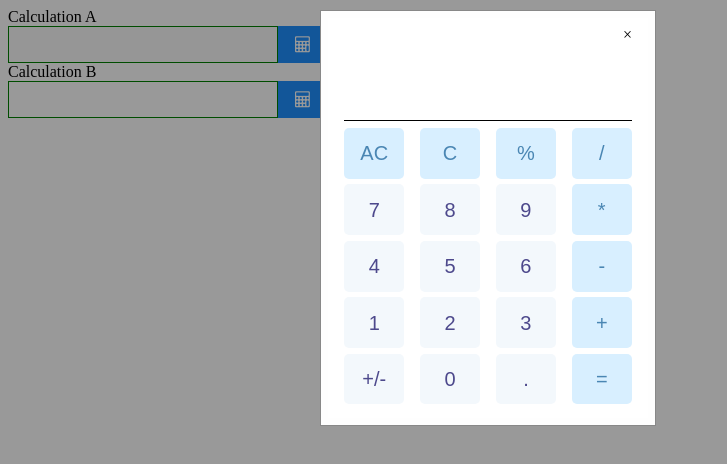
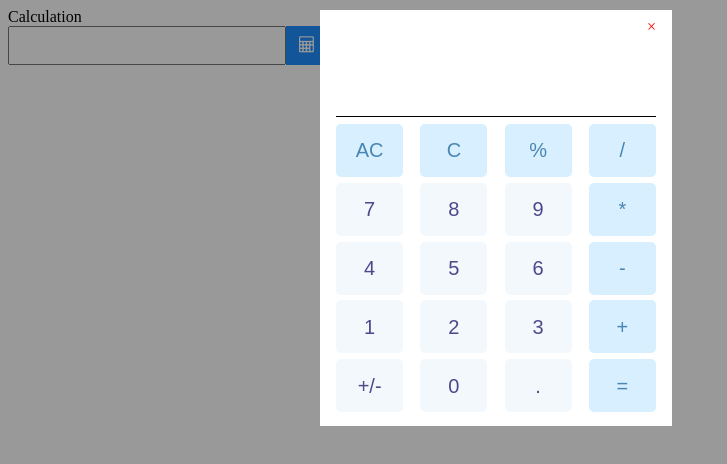
Before and after one commit to SalodhiaRishav/FieldCalculator, a Vue app: page / in a window 1280 px wide. Both pictures are taken after a click on the icon 303 px from the left and 44 px from the top of the page. Shown: the top 464 px of the page, without its empty margins (0-727 px from the left). Built offline with nearby package versions, Linux system fonts and the light colour scheme.

Commit message:
code cleaning and fixed separator issue

```diff
--- a/package.json
+++ b/package.json
@@ -18,7 +18,7 @@
     "@vue/cli-service": "^4.1.0",
     "babel-eslint": "^10.0.3",
     "eslint": "^5.16.0",
-    "eslint-plugin-vue": "^5.0.0",
+    "eslint-plugin-vue": "^5.2.3",
     "vue-template-compiler": "^2.6.10"
   },
   "eslintConfig": {
--- a/src/App.vue
+++ b/src/App.vue
@@ -1,16 +1,11 @@
 <template>
   <div id="app">
-
-    Calculation A
-    <CalculatorInput/>
-    Calculation B
-    <CalculatorInput/>
+      <CalculatorInput/>
   </div>
 </template>
 
 <script>
 import CalculatorInput from './components/CalculatorInput.vue'
-
 
 export default {
   name: 'app',
@@ -20,9 +15,6 @@ export default {
 }
 </script>
 
-<style scoped>
-#app{
-    width:100%;
-    height: 100%;
-}
+<style>
+@import url(./AppStyle.css);
 </style>
--- /dev/null
+++ b/src/AppStyle.css
@@ -0,0 +1,4 @@
+#app{
+    width:100%;
+    height: 100%;
+}
--- a/src/components/Calculator.vue
+++ b/src/components/Calculator.vue
@@ -1,47 +1,32 @@
 <template>
-<div class="tempBackgroundBox">
     <div class="calculatorBox">
         <div class="resultBox">
             <div class="memoryBox">
-                 <span class="closeCalcBtn" @click="onCloseCalcBtn">&times;</span>
+                 <span class="closeCalcBtn" @click="closeCalc">&times;</span>
             </div>
             <div class="expressionBox">
-                <div type="text" class="expressionInputBox" :class="{'afterInputLimit':showSmallFont,'beforeInputLimit':!showSmallFont}">
+                <div class="expressionInputBox" :class="{'afterInputLimit':showSmallFont,'beforeInputLimit':!showSmallFont}">
                     {{expressionString}}
                 </div>
             </div>
         </div>
         <div class="buttonBox">
-            <button class="calButton colorLightBlue" @click="onCalcKeyPress($event,'AC')">AC</button>
-            <button class="calButton colorLightBlue" @click="onCalcKeyPress($event,'C')">C</button>
-            <button class="calButton colorLightBlue" @click="onCalcKeyPress($event,'%')">%</button>
-            <button class="calButton colorLightBlue" @click="onCalcKeyPress($event,'/')">/</button>
-            <button class="calButton colorLightGray" @click="onCalcKeyPress($event,'7')">7</button>
-            <button class="calButton colorLightGray" @click="onCalcKeyPress($event,'8')">8</button>
-            <button class="calButton colorLightGray" @click="onCalcKeyPress($event,'9')">9</button>
-            <button class="calButton colorLightBlue" @click="onCalcKeyPress($event,'*')">*</button>
-            <button class="calButton colorLightGray" @click="onCalcKeyPress($event,'4')">4</button>
-            <button class="calButton colorLightGray" @click="onCalcKeyPress($event,'4')">5</button>
-            <button class="calButton colorLightGray" @click="onCalcKeyPress($event,'6')">6</button>
-            <button class="calButton colorLightBlue" @click="onCalcKeyPress($event,'-')">-</button>
-            <button class="calButton colorLightGray" @click="onCalcKeyPress($event,'1')">1</button>
-            <button class="calButton colorLightGray" @click="onCalcKeyPress($event,'2')">2</button>
-            <button class="calButton colorLightGray" @click="onCalcKeyPress($event,'3')">3</button>
-            <button class="calButton colorLightBlue" @click="onCalcKeyPress($event,'+')">+</button>
-            <button class="calButton colorLightGray" @click="onCalcKeyPress($event,'+/-')">+/-</button>
-            <button class="calButton colorLightGray" @click="onCalcKeyPress($event,'0')">0</button>
-            <button class="calButton colorLightGray" @click="onCalcKeyPress($event,'.')">.</button>
-            <button class="calButton colorLightBlue" @click="onCalcKeyPress($event,'=')">=</button>
+            <div v-for="button in buttons" class="buttonDiv" :key="button.key">
+                <button :class="'calButton '+ button.color" @click="onCalcKeyPress($event,button.key)">{{button.value}}</button>
             </div>
         </div>
     </div>
 </template>
 
 <script>
+import buttons from "./resources/buttons.js";
+
 export default {
     props:['defaultResultValue'],
+
     data(){
         return{
+            buttons:buttons,
             maxCharAllowedInCalcInput:27,
             maxCharLimitForBigFont:14,
             expressionString:this.defaultResultValue,
@@ -50,23 +35,25 @@ export default {
             resultOperatorString:"%*+/"
         }
     },
+
     computed:{
         showSmallFont (){
-            const stringLength = this.expressionString.length;
-            if(stringLength > this.maxCharLimitForBigFont)
+            const expressionLength = this.expressionString.length;
+            if(expressionLength > this.maxCharLimitForBigFont)
             {
                 return true;
             }
             return false;
         }
     },
+
     mounted(){
         window.addEventListener("keypress", e => {
-             let pressedKey = String.fromCharCode(e.keyCode);
+            const pressedKey = String.fromCharCode(e.keyCode);
             this.onCalcKeyPress(null,pressedKey);
-
         });
 
+        //for backspace and enter bcz keypress don't allow these keys
         window.addEventListener("keyup", e => {
             if(e.keyCode === 8)
             {
@@ -78,51 +65,61 @@ export default {
             }
         });
     },
+
     methods:{
-        onCloseCalcBtn(){
+        closeCalc(){
             this.$emit("closeBtnClicked")
         },
+
         onCalcKeyPress(e,keyValue)
         {
-
             if(e !==null)
             {
                 e.target.blur();
             }
-            if(keyValue === "AC")
-            {
+
+            switch (keyValue) {
+                case 'AC':
                     this.expressionString="";
-            }
-            else if(keyValue === "C")
-            {
+                    break;
+
+                case 'C':
                     this.expressionString=	this.expressionString.slice(0, -1);
-            }
-            else if(keyValue === "+/-")
+                    break;
+
+                case '+/-':
                     {
                         if(isNaN(this.expressionString)){
                           return;
                         }
-                const expression = this.expressionString +" * -1";
+                        const expression = this.expressionString.replace(",",".") +" * -1";
                         this.expressionString=this.$mathjs.evaluate(expression).toString();
                     }
-            else if(keyValue === "=")
+                    break;
+
+                case '=':
                     {
-                this.expressionString=this.$mathjs.evaluate(this.expressionString).toString();
+                        const expressionToEvaluate=this.expressionString.replace(",",".");
+                        this.expressionString=this.$mathjs.evaluate(expressionToEvaluate).toString();
                     }
-            else if(keyValue === "Enter")
+                    break;
+
+                case 'Enter':
                     {
                         if(isNaN(this.expressionString)){
                             return;
                         }
                         this.$emit('calcEnterPressed',{result:this.expressionString});
+                    }
+                    break;
 
-            }
-            else
+                default :
                     {
                         if(this.expressionString.length > this.maxCharAllowedInCalcInput)
                         {
                             return ;
                         }
+
                         if (this.validInputString.indexOf(keyValue) === -1)
                         {
                             return;
@@ -130,9 +127,14 @@ export default {
 
                         if(this.operatorString.indexOf(keyValue) > -1)
                         {
-
-                    let lastCharacter = this.expressionString[this.expressionString.length-1];
+                            const lastCharacter = this.expressionString[this.expressionString.length-1];
                             if(this.operatorString.indexOf(lastCharacter) > -1)
+                            {
+                                return;
+                            }
+                            if(this.expressionString.length === 0
+                              &&
+                              this.resultOperatorString.indexOf(keyValue) > -1)
                             {
                                return;
                             }
@@ -140,108 +142,11 @@ export default {
                         this.expressionString+=keyValue;
                     }
             }
+        },
     }
 }
 </script>
 
-<style scoped>
-.closeCalcBtn{
-    float:right;
-    cursor: pointer;
-}
-button{
-    cursor: pointer;
-}
-button:focus {
-    outline: #6186b3 auto 5px;
-}
-.tempBackgroundBox{
-    width:336px;
-    height: 416px;
-    display: flex;
-    justify-content: center;
-    align-items: center;
-    background-color: #319CF1;
-}
-.calculatorBox{
-    display: flex;
-    width:320px;
-    height: 400px;
-    flex-direction: column;
-    align-items: center;
-    background-color: #FFFFFF;
-}
-.resultBox{
-    width:90%;
-    height:25%;
-    background-color: #D8EFFF;
-    margin-top:8px;
-    margin-bottom:8px;
-
-    display:flex;
-    flex-direction: column;
-    align-items: center;
-}
-.memoryBox
-{
-    width:100%;
-    height:33%;
-    background-color: #FFFFFF;
-}
-.expressionBox{
-    width:100%;
-    height:67%;
-    background-color: #FFFFFF;
-}
-
-.beforeInputLimit{
-    font-size:28px;
-    line-height: 320%;
-}
-
-.afterInputLimit{
-    font-size:20px;
-    line-height: 500%;
-}
-.expressionInputBox{
-    width:100%;
-    height:100%;
-    border-top:0px;
-    border-right:0px;
-    border-bottom: 1px solid black;
-    border-left:0px;
-    background-color: #FFFFFF;
-    text-align: right;
-}
-.buttonBox{
-    width:90%;
-    height:75%;
-    margin-bottom:8px;
-
-    display:flex;
-    flex-wrap: wrap;
-    justify-content: space-between;
-}
-
-.calButton{
-    width: 21%;
-    height: 18%;
-    text-align: center;
-    border-radius: 5px;
-    line-height: 48px;
-    font-size: 20px;
-    border:0px;
-}
-.colorLightBlue
-{
-    background-color: #D8EFFF;
-    color:#4a86b3;;
-}
-
-.colorLightGray{
-    background-color: #F3F8FC;
-    color:#4d498c;
-}
-
-
+<style>
+@import url('./styles/CalculatorStyle.css');
 </style>
--- a/src/components/CalculatorInput.vue
+++ b/src/components/CalculatorInput.vue
@@ -1,16 +1,18 @@
 <template>
 <div>
-    <div  v-bind:class="{ someBlur: blurInput }" class="input-container" >
-        <input class="input-field" type="text" v-model="inputFieldValue"
-        :class="{ 'redBorderOnFocus': !isValidExpression, 'greenBorderOnFocus': isValidExpression }"
-        :disabled="showCalculator"
-        @keyup ="onEnterPressed">
-        <i class="fa fa-calculator icon" @click="onClickCalculatorIcon"></i>
-        <div  v-if="showCalculator" class="modal">
+    <div>
+        {{label}}
+    </div>
+    <div class="input-container" >
+        <input class="input-field"
+                type="text"
+                v-model="inputFieldValue"
+                @keyup.enter ="showCalculationResult">
+        <i class="fa fa-calculator icon" @click="openCalculator"></i>
+        <div  v-if="showCalculator" class="modal" :style="'z-index:'+zIndex+';'">
             <calculator class="modal-content" :defaultResultValue="calculatorValue" @closeBtnClicked="closeCalc" @calcEnterPressed="onCalcEnterPressed"></calculator>
         </div>
     </div>
-
 </div>
 </template>
 
@@ -23,12 +25,12 @@ export default {
     },
     data(){
         return{
-            validInputString:"1234567890.%*-+/=",
-            operatorString:".%*-+/",
-            blurInput:false,
+            label:"Calculation",
+            zIndex:1,
+            validInputString:"1234567890.,%*-+/=",
+            operatorString:".,%*-+/",
             inputFieldValue:"",
             showCalculator:false,
-            isValidExpression:true
         }
     },
     computed:{
@@ -42,52 +44,55 @@ export default {
     },
     watch: {
         inputFieldValue(val) {
-            let keyValue = '';
-            if(val.length > 0)
+            if(val.length === 0)
             {
-                keyValue = val[val.length-1];
+               return;
             }
-            if (this.validInputString.indexOf(keyValue) === -1)
+            const enteredCharacter =  val[val.length-1];
+
+            if (this.validInputString.indexOf(enteredCharacter) === -1)
             {
                 this.inputFieldValue =	this.inputFieldValue.slice(0, -1);
             }
-            if(this.operatorString.indexOf(keyValue) > -1)
+
+            if(this.operatorString.indexOf(enteredCharacter) > -1)
             {
-                    let secondLastCharacter = this.inputFieldValue[this.inputFieldValue.length-2];
+                if(this.inputFieldValue.length>1)
+                {
+                    const secondLastCharacter = this.inputFieldValue[this.inputFieldValue.length-2];
                     if(this.operatorString.indexOf(secondLastCharacter) > -1)
                     {
                         this.inputFieldValue =	this.inputFieldValue.slice(0, -1);
                     }
                 }
+            }
 
-            if( keyValue === "=" && this.inputFieldValue.length !== 1)
+            if( enteredCharacter === "=" && this.inputFieldValue.length !== 1)
             {
                  this.inputFieldValue =	this.inputFieldValue.slice(0, -1);
 
                  if(this.inputFieldValue[0] !== "=")
                  {
-                     this.inputFieldValue="="+this.inputFieldValue;
+                    const expressionToEvaluate=this.inputFieldValue.replace(',','.');
+                    this.inputFieldValue="="+this.$mathjs.evaluate(expressionToEvaluate).toString();
                  }
                  else
                  {
-                    let expressionToEvaluate = this.inputFieldValue.substring(1);
+                    const expressionToEvaluate = this.inputFieldValue.substring(1).replace(',','.');
                     this.inputFieldValue="="+this.$mathjs.evaluate(expressionToEvaluate).toString();
                  }
-
             }
         }
     },
     methods:{
-
         closeCalc()
         {
             this.showCalculator=false;
         },
-        onEnterPressed(e)
+
+        showCalculationResult()
         {
-            if(e.keyCode === 13)
-            {
-                let finalResult = this.inputFieldValue.substring(1);
+            const finalResult = this.inputFieldValue.substring(1);
             if(isNaN(finalResult)){
                 return;
             }
@@ -95,97 +100,21 @@ export default {
             {
                 this.inputFieldValue = finalResult;
             }
-            }
         },
+
         onCalcEnterPressed(e){
             this.inputFieldValue = e.result;
             this.showCalculator=false;
         },
-        onClickCalculatorIcon()
+
+        openCalculator()
         {
             this.showCalculator= true;
         },
-
     }
-
 }
 </script>
 
-
-<style scoped>
-body {font-family: Arial, Helvetica, sans-serif;}
-* {box-sizing: border-box;}
-
-.modal {
-  position: fixed; /* Stay in place */
-  z-index: 1; /* Sit on top */
-  left: 0;
-  top: 0;
-  width: 100%; /* Full width */
-  height: 100%; /* Full height */
-  overflow: auto; /* Enable scroll if needed */
-  background-color: rgb(0,0,0); /* Fallback color */
-  background-color: rgba(0,0,0,0.4); /* Black w/ opacity */
-}
-
-/* Modal Content/Box */
-.modal-content {
-  background-color: #fefefe;
-  position:absolute;
-  top:10px;
-  left:320px;
-  border: 1px solid #888;
-}
-
-/* The Close Button */
-.close {
-  color: #aaa;
-  float: right;
-  font-size: 28px;
-  font-weight: bold;
-}
-
-.close:hover,
-.close:focus {
-  color: black;
-  text-decoration: none;
-  cursor: pointer;
-}
-
-.someBlur{
-filter: blur(1px);
--webkit-filter: blur(1px);
-}
-
-.input-container {
-  display: flex;
-  width: 320px;
-}
-
-.greenBorderOnFocus{
-border: 1px solid green;
-}
-
-.redBorderOnFocus{
-border: 1px solid red;
-}
-
-.icon {
-  padding: 10px;
-  background: dodgerblue;
-  color: white;
-  min-width: 50px;
-  text-align: center;
-  cursor: pointer;
-}
-
-.input-field {
-  width: 100%;
-  padding: 10px;
-  outline: none;
-}
-
-/* .input-field:focus {
-  border: 1px solid dodgerblue;
-} */
+<style>
+@import url("./styles/CalculatorInput.css");
 </style>
--- /dev/null
+++ b/src/components/resources/buttons.js
@@ -0,0 +1,122 @@
+export default [
+    {
+        value:'AC',
+        key:'AC',
+        order:1,
+        color:'colorLightBlue'
+    },
+    {
+        value:'C',
+        key:'C',
+        order:2,
+        color:'colorLightBlue'
+    },
+    {
+        value:'%',
+        key:'%',
+        order:3,
+        color:'colorLightBlue'
+    },
+    {
+        value:'/',
+        key:'/',
+        order:4,
+        color:'colorLightBlue'
+    },
+    {
+        value:'7',
+        key:'7',
+        order:5,
+        color:'colorLightGray'
+    },
+    {
+        value:'8',
+        key:'8',
+        order:6,
+        color:'colorLightGray'
+    },
+    {
+        value:'9',
+        key:'9',
+        order:7,
+        color:'colorLightGray'
+    },
+    {
+        value:'*',
+        key:'*',
+        order:8,
+        color:'colorLightBlue'
+    },
+    {
+        value:'4',
+        key:'4',
+        order:9,
+        color:'colorLightGray'
+    },
+    {
+        value:'5',
+        key:'5',
+        order:10,
+        color:'colorLightGray'
+    },
+    {
+        value:'6',
+        key:'6',
+        order:11,
+        color:'colorLightGray'
+    },
+    {
+        value:'-',
+        key:'-',
+        order:12,
+        color:'colorLightBlue'
+    },
+    {
+        value:'1',
+        key:'1',
+        order:13,
+        color:'colorLightGray'
+    },
+    {
+        value:'2',
+        key:'2',
+        order:14,
+        color:'colorLightGray'
+    },
+    {
+        value:'3',
+        key:'3',
+        order:15,
+        color:'colorLightGray'
+    },
+    {
+        value:'+',
+        key:'+',
+        order:16,
+        color:'colorLightBlue'
+    },
+    {
+        value:'+/-',
+        key:'+/-',
+        order:17,
+        color:'colorLightGray'
+    },
+    {
+        value:'0',
+        key:'0',
+        order:18,
+        color:'colorLightGray'
+    },
+    {
+        value:'.',
+        key:'.',
+        order:19,
+        color:'colorLightGray'
+    },
+    {
+        value:'=',
+        key:'=',
+        order:20,
+        color:'colorLightBlue'
+    },
+]
--- /dev/null
+++ b/src/components/styles/CalculatorInput.css
@@ -0,0 +1,36 @@
+.input-container {
+  display: flex;
+  width: 320px;
+}
+
+.input-field {
+  width: 92%;
+  padding: 10px;
+  outline: none;
+}
+
+.icon {
+  width: 8%;
+  padding: 10px;
+  background: dodgerblue;
+  color: white;
+  text-align: center;
+  cursor: pointer;
+}
+
+.modal {
+  position: fixed;
+  left: 0;
+  top: 0;
+  width: 100%;
+  height: 100%;
+  overflow: auto;
+  background-color: rgb(0,0,0);
+  background-color: rgba(0,0,0,0.4);
+}
+
+.modal-content {
+  position:absolute;
+  top:10px;
+  left:320px;
+}
--- /dev/null
+++ b/src/components/styles/CalculatorStyle.css
@@ -0,0 +1,101 @@
+.calculatorBox{
+    width:320px;
+    height: 400px;
+    background-color: #FFFFFF;
+    padding-left:16px;
+    padding-right: 16px;
+    padding-top:8px;
+    padding-bottom: 8px;
+
+    display: flex;
+    flex-direction: column;
+    align-items: center;
+}
+
+.resultBox{
+    width:100%;
+    height:25%;
+    margin-bottom: 8px;
+    background-color: #FFFFFF;
+
+    display:flex;
+    flex-direction: column;
+    align-items: center;
+}
+
+.buttonBox{
+    width:100%;
+    height:75%;
+
+    display:flex;
+    flex-wrap: wrap;
+    justify-content: space-between;
+}
+
+.memoryBox{
+    width:100%;
+    height:25%;
+}
+
+.expressionBox{
+    width:100%;
+    height:75%;
+}
+
+.closeCalcBtn{
+    float:right;
+    cursor: pointer;
+    color:red;
+}
+
+.expressionInputBox{
+    width:100%;
+    height:100%;
+    border-top:0px;
+    border-right:0px;
+    border-bottom: 1px solid black;
+    border-left:0px;
+    text-align: right;
+}
+
+.beforeInputLimit{
+    font-size:28px;
+    line-height: 320%;
+}
+
+.afterInputLimit{
+    font-size:20px;
+    line-height: 500%;
+}
+
+.buttonDiv{
+    width: 21%;
+    height: 18%;
+}
+
+.calButton{
+    width:100%;
+    height: 100%;
+    text-align: center;
+    border-radius: 5px;
+    line-height: 48px;
+    font-size: 20px;
+    border:0px;
+}
+.colorLightBlue
+{
+    background-color: #D8EFFF;
+    color:#4a86b3;;
+}
+
+.colorLightGray{
+    background-color: #F3F8FC;
+    color:#4d498c;
+}
+
+button{
+    cursor: pointer;
+}
+button:focus {
+    outline: #6186b3 auto 5px;
+}
```
Lines whose indentation alone changed are shown as unchanged.
